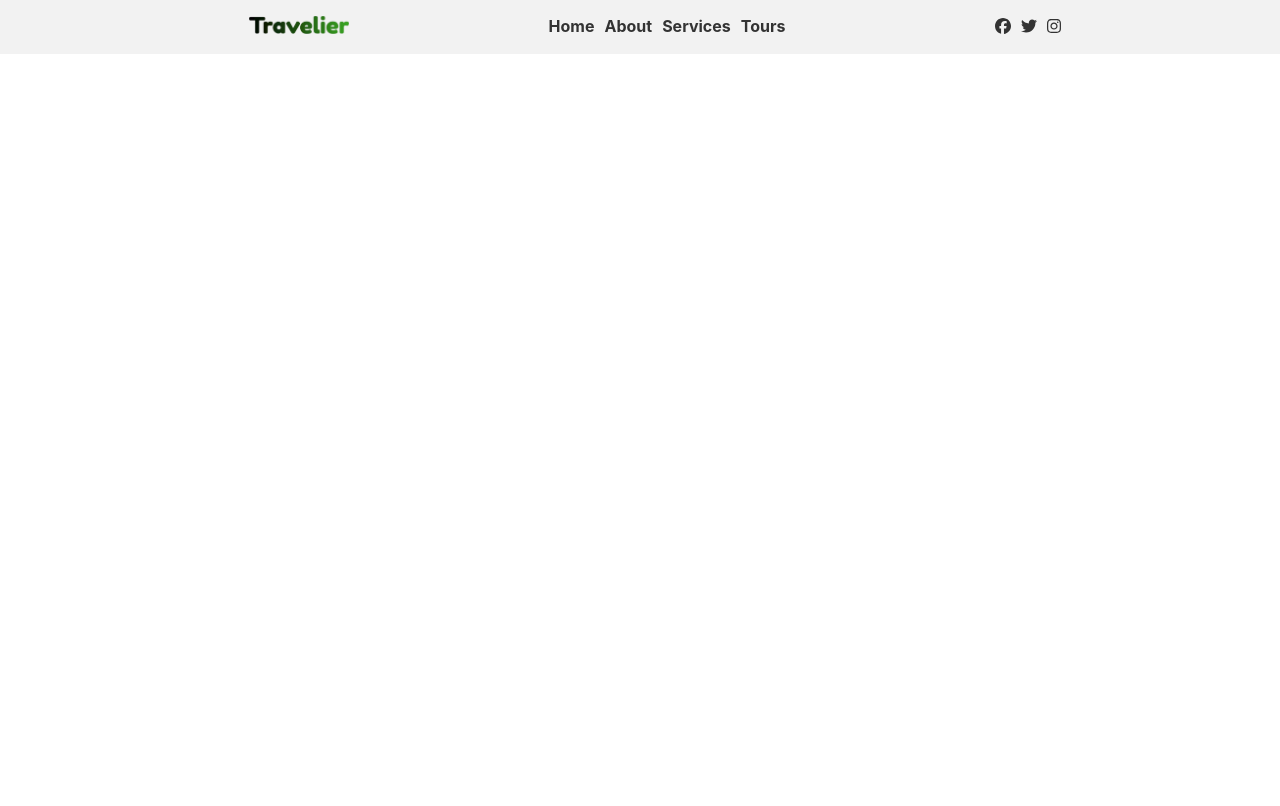
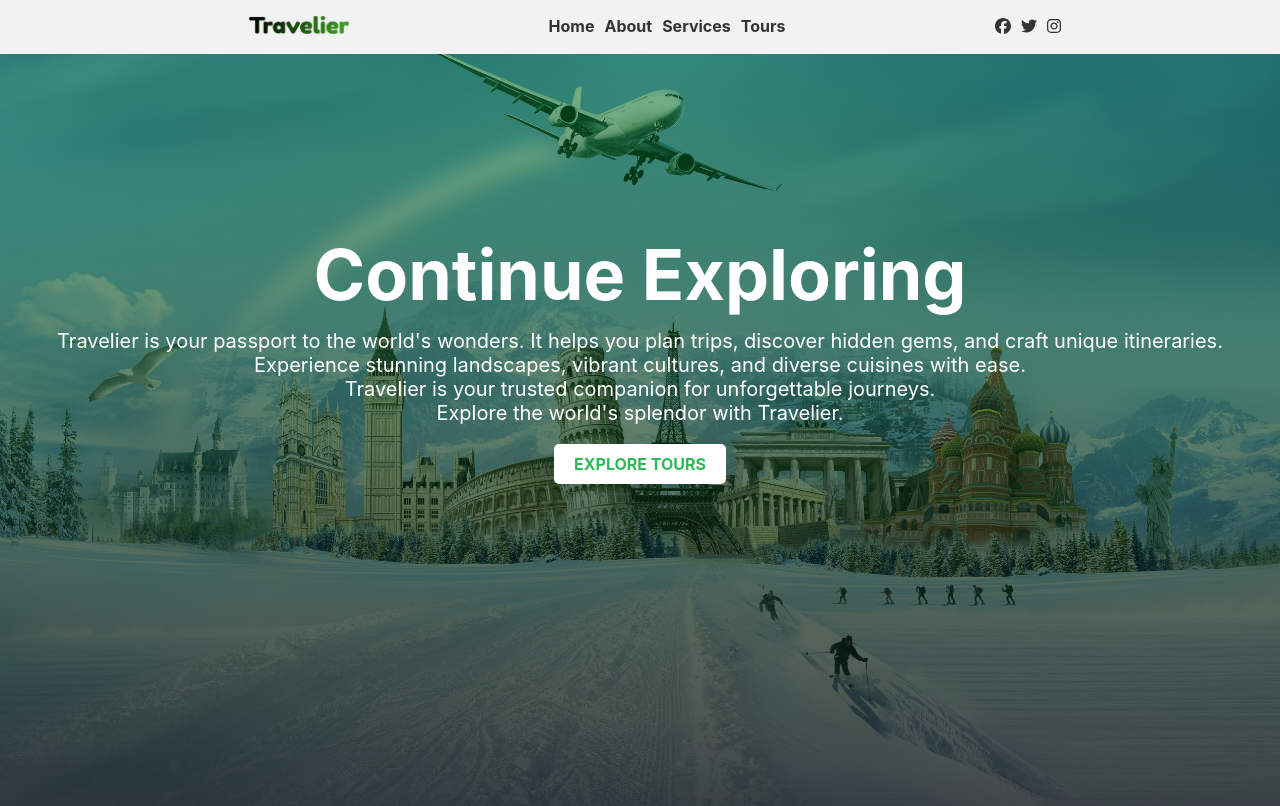
Before and after one commit to YassirEH/Travelier, a React (Create React App) app: page / in a window 1280 px wide. Built offline with nearby package versions, Linux system fonts and the light colour scheme.

Commit message:
added the home page as well as fixed bugs

```diff
--- a/package.json
+++ b/package.json
@@ -9,6 +9,7 @@
     "@testing-library/jest-dom": "^5.17.0",
     "@testing-library/react": "^13.4.0",
     "@testing-library/user-event": "^13.5.0",
+    "axios": "^1.6.2",
     "react": "^18.2.0",
     "react-dom": "^18.2.0",
     "react-scripts": "5.0.1",
--- a/src/App.js
+++ b/src/App.js
@@ -1,10 +1,15 @@
 import './App.css';
 import Navbar from './components/Navbar';
+import Home from './components/Home';
+import React from 'react';
 
 function App() {
   return (
     <div className="App">
-      <Navbar />
+      <React.Fragment>
+        <Navbar />
+        <Home />
+      </React.Fragment>
     </div>
   );
 }
--- /dev/null
+++ b/src/components/Home.js
@@ -0,0 +1,20 @@
+import React from "react";
+import "../styles/Home.css";
+const Home = () => {
+    return (
+        <div className="home">
+            <section id="home"></section>
+            <div className="home-container">
+                <h1>Continue Exploring</h1>
+                <p>Travelier is your passport to the world's wonders. It helps you plan trips, discover hidden gems, and craft unique itineraries.
+                    <br></br>Experience stunning landscapes, vibrant cultures, and diverse cuisines with ease.
+                    <br></br>Travelier is your trusted companion for unforgettable journeys.
+                    <br></br> Explore the world's splendor with Travelier.</p>
+                <a href="#tours" className="explore_button">EXPLORE TOURS</a>
+            </div>
+        </div>
+    );
+};
+export default Home;
+
+<p>  </p>
--- /dev/null
+++ b/src/styles/Home.css
@@ -0,0 +1,52 @@
+.home {
+    background-color: #f2f2f2;
+    padding: 20px;
+    background: linear-gradient(rgba(7, 129, 44, 0.542), rgba(0, 0, 0, 0.7)),
+            url('../images/Home.png') center/cover no-repeat;
+    width: auto;
+    height: 95.7vh;
+}
+
+.home-container {
+    max-width: 1200px;
+    margin: 0 auto;
+    display: flex;
+    flex-direction: column;
+    justify-content: center;
+    align-items: center; /* Add this line */
+    margin-top: 15.5%;
+}
+
+.explore_button{
+    background-color: #fff;
+    color: #2cba57;
+    padding: 10px 20px;
+    border-radius: 5px;
+    text-decoration: none;
+    font-size: 16px;
+    margin-top: 20px;
+    transition: all 0.3s ease-in-out;
+    font-weight: bold;
+    margin-top: -1px;
+}
+
+.explore_button:hover {
+    background-color: #2cba57;
+    color: #fff;
+}
+
+.home-container h1 {
+    color: #fff;
+    font-size: 32px;
+    text-align: center;
+    margin-top: 20px;
+    font-weight: bold;
+    font-size: 70px;
+}
+
+.home-container p {
+    color: #fff;
+    text-align: center;
+    margin-top: -35px;
+    font-size: 20px;
+}
--- a/src/styles/Navbar.css
+++ b/src/styles/Navbar.css
@@ -1,8 +1,13 @@
+
 .navbar {
+  position: fixed;
+  top: 0;
+  left: 0;
+  width: 100%;
   display: flex;
   justify-content: center;
   background-color: #f2f2f2;
-  margin:auto;
+  margin: auto;
 }
 
 .logo {
```
Also changed, not shown: src/images/Home.png (added), 1 other file (tests, documents, lock files or other folders).
